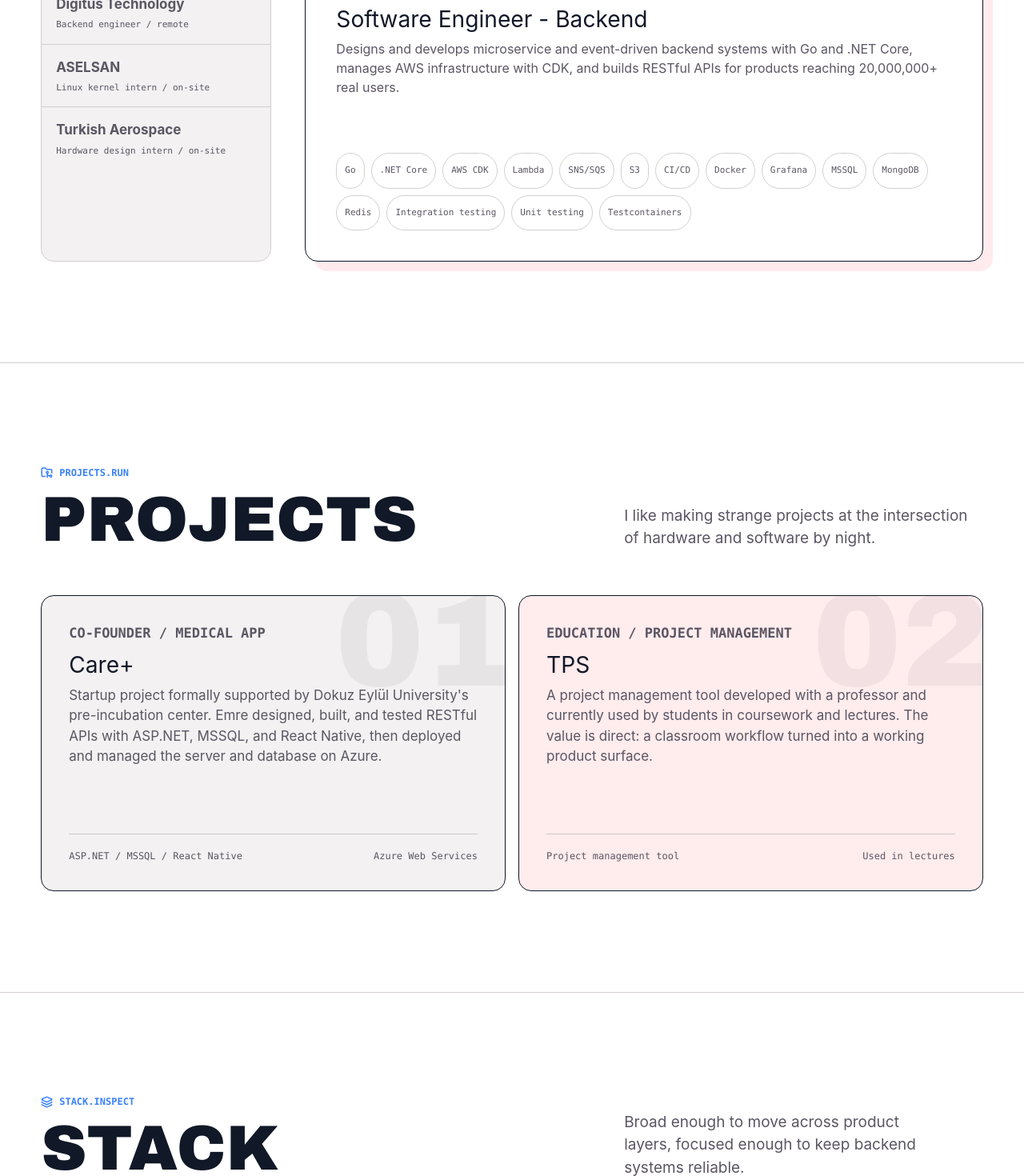
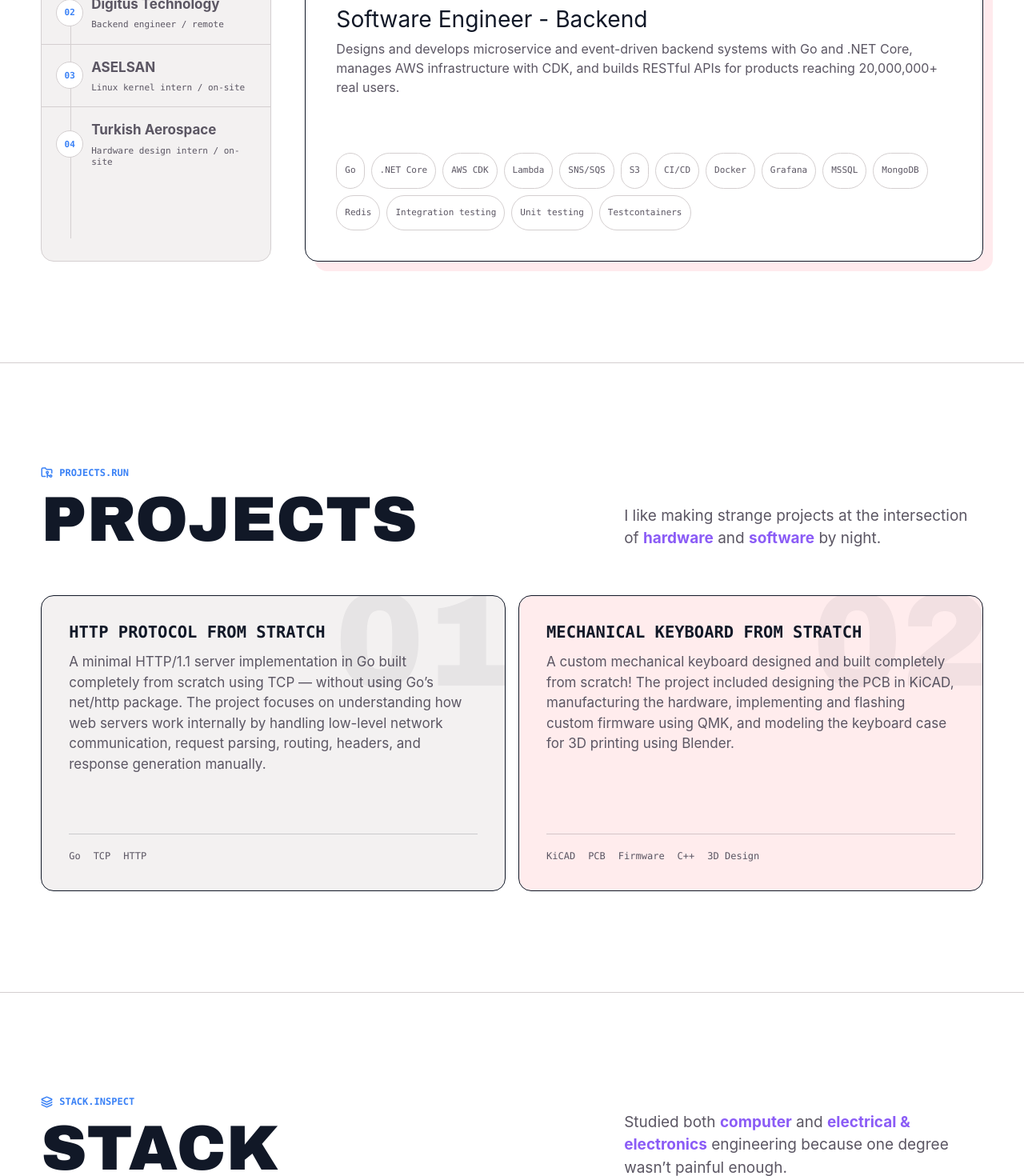
Before and after one commit to 7emredulek7/emre-dulek-bio, a React (Vite) app: page / in a window 1280 px wide. Shown: the part 1200-2670 px from the top of the page at 80% size. Built offline with nearby package versions, Linux system fonts and the light colour scheme.

Commit message:
feat: update project descriptions,  education and experience sections, and improve UI components

```diff
--- a/src/data/profile.js
+++ b/src/data/profile.js
@@ -9,7 +9,7 @@ export const terminalRows = [
   ["role", "Software Engineer - Backend"],
   ["now", "Armut Technology, remote"],
   ["systems", "Go, .NET Core, AWS, Docker, Grafana"],
-  ["education", "Computer Engineering + Electrical & Electronics double major"],
+  ["education", "Computer Engineering | Electrical & Electronics Engineering"],
 ];
 
 export const experienceEntries = [
@@ -58,30 +58,30 @@ export const experienceEntries = [
 export const projects = [
   {
     code: "01",
-    kicker: "co-founder / medical app",
-    title: "Care+",
-    body: "Startup project formally supported by Dokuz Eylül University's pre-incubation center. Emre designed, built, and tested RESTful APIs with ASP.NET, MSSQL, and React Native, then deployed and managed the server and database on Azure.",
-    foot: ["ASP.NET / MSSQL / React Native", "Azure Web Services"],
+    title: "HTTP Protocol from Stratch",
+    body: "A minimal HTTP/1.1 server implementation in Go built completely from scratch using TCP — without using Go’s net/http package. The project focuses on understanding how web servers work internally by handling low-level network communication, request parsing, routing, headers, and response generation manually.",
+    foot: ["Go", "TCP", "HTTP"],
   },
   {
     code: "02",
-    kicker: "education / project management",
-    title: "TPS",
-    body: "A project management tool developed with a professor and currently used by students in coursework and lectures. The value is direct: a classroom workflow turned into a working product surface.",
-    foot: ["Project management tool", "Used in lectures"],
+    title: "Mechanical Keyboard from Stratch",
+    body: "A custom mechanical keyboard designed and built completely from scratch! The project included designing the PCB in KiCAD, manufacturing the hardware, implementing and flashing custom firmware using QMK, and modeling the keyboard case for 3D printing using Blender.",
+    foot: ["KiCAD", "PCB", "Firmware", "C++", "3D Design"],
   },
 ];
 
 export const educationRows = [
   {
     term: "2020-24",
-    detail:
-      "B.S. Computer Engineering, Izmir University of Economics. Graduated with the highest grade in department. GPA 3.67.",
+    degree: "B.S. Computer Engineering",
+    school: "Izmir University of Economics",
+    highlights: ["Highest grade in department", "GPA 3.67"],
   },
   {
     term: "2021-25",
-    detail:
-      "B.S. Electrical and Electronics Engineering double major, Izmir University of Economics. GPA 3.77.",
+    degree: "B.S. Electrical & Electronics Engineering",
+    school: "Izmir University of Economics",
+    highlights: ["Double major", "GPA 3.77"],
   },
 ];
 
@@ -93,16 +93,16 @@ export const technicalRows = [
   {
     term: "Cloud & data",
     detail:
-      "AWS CDK, Lambda, ECR/EC2, SNS/SQS, Azure, PostgreSQL, MySQL, MSSQL, MongoDB, Redis, Elasticsearch",
+      "AWS CDK, Lambda, ECR/EC2, SNS/SQS, Azure, PostgreSQL, MySQL, MSSQL, MongoDB, Redis, Elasticsearch, Grafana",
   },
   {
     term: "Design",
     detail:
-      "OOP/SOLID, design patterns, CLEAN/ONION architecture, CQRS, microservices, event-driven architecture, webhooks",
+      "Distributed systems, microservices, event-driven architecture, design patterns, OOP/SOLID, DDD, CLEAN architecture, CQRS",
   },
   {
     term: "Testing",
-    detail: "Unit testing, integration testing, XUnit, Testcontainers",
+    detail: "Unit testing, integration testing, XUnit, Testcontainers, Cucumber",
   },
 ];
 
--- a/src/sections/Contact.jsx
+++ b/src/sections/Contact.jsx
@@ -43,8 +43,7 @@ export default function Contact() {
           </p>
           <h2 id="contact-title">Contact</h2>
           <p className="contact-copy">
-            For recruiting, engineering conversations, or friend-to-friend catchups, email is the cleanest
-            entry point. LinkedIn and GitHub are available for public work history and code.
+            Feel free to reach out if you want to talk about anything! Always open to building cool things.
           </p>
         </div>
 
--- a/src/sections/Experience.jsx
+++ b/src/sections/Experience.jsx
@@ -54,8 +54,13 @@ export default function Experience() {
                     });
                   }}
                 >
-                  <strong>{entry.company}</strong>
-                  <span>{entry.tabMeta}</span>
+                  <span className="experience-tab-orb" aria-hidden="true">
+                    {String(index + 1).padStart(2, "0")}
+                  </span>
+                  <span className="experience-tab-copy">
+                    <strong>{entry.company}</strong>
+                    <span>{entry.tabMeta}</span>
+                  </span>
                 </button>
               );
             })}
--- a/src/sections/Hero.jsx
+++ b/src/sections/Hero.jsx
@@ -39,9 +39,9 @@ export default function Hero() {
               </div>
             ))}
             <div className="terminal-line">
-              <span className="terminal-key">prompt</span>
+              <span className="terminal-key">env</span>
               <span className="terminal-value">
-                clear code, clear APIs, clear ownership<span className="cursor" aria-hidden="true"></span>
+                coffee, music, focus<span className="cursor" aria-hidden="true"></span>
               </span>
             </div>
           </div>
--- a/src/sections/Projects.jsx
+++ b/src/sections/Projects.jsx
@@ -8,14 +8,15 @@ export default function Projects() {
     <section className="section" id="projects" data-section="projects" aria-labelledby="projects-title">
       <div className="section-inner">
         <SectionHead kicker="projects.run" title="Projects" icon={FolderGit2}>
-          I like making strange projects at the intersection of hardware and software by night.
+          I like making strange projects at the intersection of{" "}
+          <span className="font-bold text-[var(--secondary)]">hardware</span> and{" "}
+          <span className="font-bold text-[var(--secondary)]">software</span> by night.
         </SectionHead>
 
         <div className="projects-grid">
           {projects.map((project) => (
             <article className="project reveal" data-code={project.code} key={project.title}>
               <div>
-                <p className="section-kicker">{project.kicker}</p>
                 <h3>{project.title}</h3>
                 <p>{project.body}</p>
               </div>
--- a/src/sections/Stack.jsx
+++ b/src/sections/Stack.jsx
@@ -9,9 +9,23 @@ function StackBoard({ title, rows }) {
       <h3>{title}</h3>
       <dl className="stack-list">
         {rows.map((row) => (
-          <div className="stack-row" key={row.term}>
+          <div className={row.degree ? "stack-row stack-row--education" : "stack-row"} key={row.term}>
             <dt>{row.term}</dt>
-            <dd>{row.detail}</dd>
+            <dd>
+              {row.degree ? (
+                <div className="education-entry">
+                  <strong>{row.degree}</strong>
+                  <span>{row.school}</span>
+                  <div className="education-highlights" aria-label={`${row.degree} highlights`}>
+                    {row.highlights.map((highlight) => (
+                      <span key={highlight}>{highlight}</span>
+                    ))}
+                  </div>
+                </div>
+              ) : (
+                row.detail
+              )}
+            </dd>
           </div>
         ))}
       </dl>
@@ -24,7 +38,9 @@ export default function Stack() {
     <section className="section" id="stack" data-section="stack" aria-labelledby="stack-title">
       <div className="section-inner">
         <SectionHead kicker="stack.inspect" title="Stack" icon={Layers}>
-          Broad enough to move across product layers, focused enough to keep backend systems reliable.
+          Studied both <span className="font-bold text-[var(--secondary)]">computer</span> and{" "}
+          <span className="font-bold text-[var(--secondary)]">electrical & electronics</span> engineering because one
+          degree wasn’t painful enough.
         </SectionHead>
 
         <div className="skills-panel">
--- a/src/styles.css
+++ b/src/styles.css
@@ -444,6 +444,7 @@ h2 {
 }
 
 .experience-tabs {
+  position: relative;
   display: grid;
   align-content: start;
   border: 1px solid var(--line);
@@ -452,9 +453,21 @@ h2 {
   overflow: hidden;
 }
 
+.experience-tabs::before {
+  content: "";
+  position: absolute;
+  left: 36px;
+  top: 28px;
+  bottom: 28px;
+  width: 1px;
+  background: var(--line);
+}
+
 .experience-tab {
   display: grid;
+  grid-template-columns: 38px minmax(0, 1fr);
   gap: 6px;
+  align-items: center;
   width: 100%;
   padding: 16px 18px;
   border: 0;
@@ -473,13 +486,41 @@ h2 {
   border-bottom: 0;
 }
 
-.experience-tab strong {
+.experience-tab-orb {
+  position: relative;
+  z-index: 1;
+  display: inline-grid;
+  place-items: center;
+  width: 34px;
+  height: 34px;
+  border: 1px solid var(--line);
+  border-radius: 999px;
+  color: var(--primary);
+  background: var(--surface);
+  font-family: var(--font-mono);
+  font-size: 11px;
+  font-weight: 800;
+  line-height: 1;
+  transition:
+    color var(--speed) ease,
+    border-color var(--speed) ease,
+    background var(--speed) ease,
+    transform var(--speed) ease;
+}
+
+.experience-tab-copy {
+  display: grid;
+  gap: 6px;
+  min-width: 0;
+}
+
+.experience-tab-copy strong {
   color: inherit;
   font-family: var(--font-body);
   font-size: 17px;
 }
 
-.experience-tab span {
+.experience-tab-copy span {
   font-family: var(--font-mono);
   font-size: 11px;
   line-height: 1.3;
@@ -496,6 +537,13 @@ h2 {
   color: var(--ink);
   background: var(--blue-soft);
   box-shadow: inset 4px 0 0 var(--primary);
+}
+
+.experience-tab[aria-selected="true"] .experience-tab-orb {
+  color: var(--surface);
+  border-color: var(--primary);
+  background: var(--primary);
+  transform: scale(1.08);
 }
 
 .experience-panels {
@@ -593,9 +641,15 @@ h2 {
 }
 
 .project h3 {
-  margin-bottom: 10px;
-  font-size: clamp(21px, 2.2vw, 30px);
-  line-height: 1.08;
+  display: inline-flex;
+  align-items: center;
+  margin-bottom: 14px;
+  color: var(--ink);
+  font-family: var(--font-mono);
+  font-size: clamp(18px, 1.6vw, 24px);
+  font-weight: 800;
+  line-height: 1.1;
+  text-transform: uppercase;
 }
 
 .project p {
@@ -608,8 +662,7 @@ h2 {
 .project-foot {
   display: flex;
   flex-wrap: wrap;
-  justify-content: space-between;
-  gap: 14px;
+  gap: 10px 16px;
   margin-top: 34px;
   padding-top: 18px;
   border-top: 1px solid color-mix(in oklch, var(--ink) 18%, transparent);
@@ -666,6 +719,42 @@ h2 {
 .stack-row dd {
   margin: 0;
   color: var(--muted);
+}
+
+.education-entry {
+  display: grid;
+  gap: 7px;
+}
+
+.education-entry strong {
+  color: var(--ink);
+  font-size: 17px;
+  line-height: 1.18;
+}
+
+.education-entry > span {
+  color: var(--muted);
+}
+
+.education-highlights {
+  display: flex;
+  flex-wrap: wrap;
+  gap: 7px;
+  margin-top: 4px;
+}
+
+.education-highlights span {
+  display: inline-flex;
+  align-items: center;
+  min-height: 28px;
+  padding: 4px 9px;
+  border: 1px solid color-mix(in oklch, var(--primary) 26%, var(--line));
+  border-radius: 999px;
+  color: color-mix(in oklch, var(--ink) 84%, var(--primary));
+  background: var(--blue-soft);
+  font-family: var(--font-mono);
+  font-size: 11px;
+  line-height: 1.2;
 }
 
 .contact {
@@ -884,8 +973,12 @@ h2 {
     border-radius: 14px;
   }
 
+  .experience-tabs::before {
+    display: none;
+  }
+
   .experience-tab {
-    min-width: 185px;
+    min-width: 220px;
     border-right: 1px solid var(--line);
     border-bottom: 0;
   }
```
